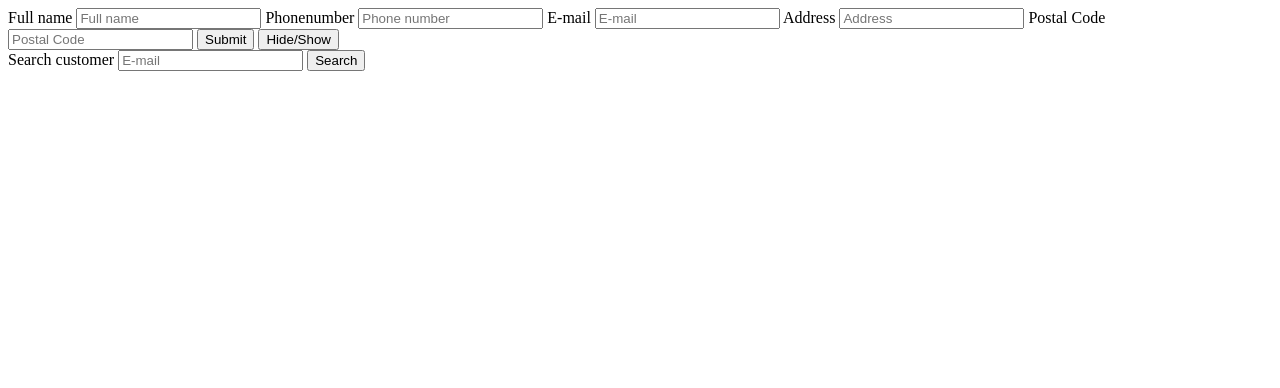
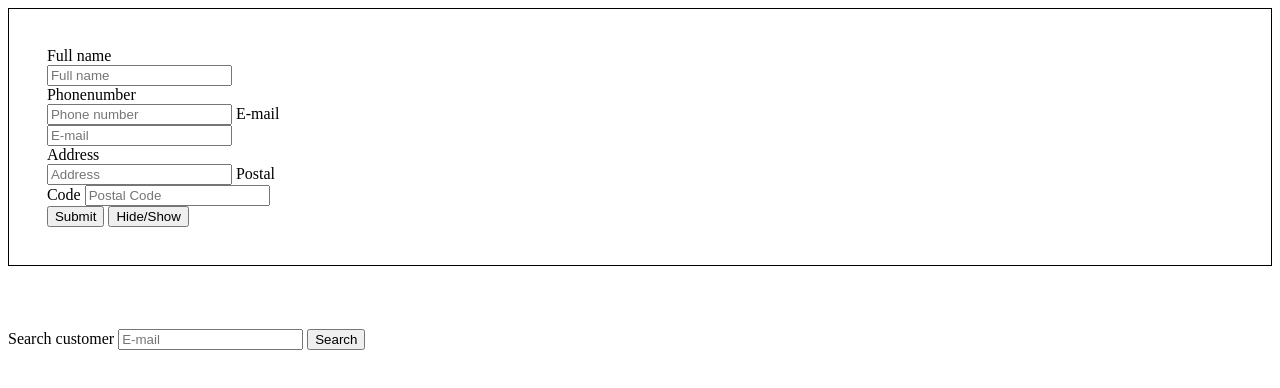
Before and after one commit to axelhagerback/U220920, a plain HTML site: page public/index.html in a window 1280 px wide. Drawn offline with Linux system fonts and the light colour scheme.

Commit message:
improved the UI of the site

```diff
--- a/public/index.html
+++ b/public/index.html
@@ -9,6 +9,8 @@
     <title>U220920</title>
 </head>
 <body>
+    <div id="main">
+    <div id="inputBoxes">
     <label for="inputName">Full name</label>
     <input type="text" id="inputName" placeholder="Full name">
 
@@ -27,12 +29,10 @@
     <button type="button" id="submit" onclick=submitInformation()>Submit</button>
 
     <button type="button" id="hideShow" onclick=hideShowList()>Hide/Show</button>
-
-
-
-
+    </div>
     <div id="customerList">
 
+    </div>
     </div>
 
     <div id="searchDiv">
--- a/public/main.css
+++ b/public/main.css
@@ -0,0 +1,16 @@
+#main {
+    border: 1px solid black;
+    padding: 3%;
+    margin-bottom: 5%;
+    overflow:auto;
+}
+
+#inputBoxes {
+    width: 20%;
+    float: left;
+}
+
+#customerList {
+    width: 80%;
+    margin-top: 2%;
+}
```
